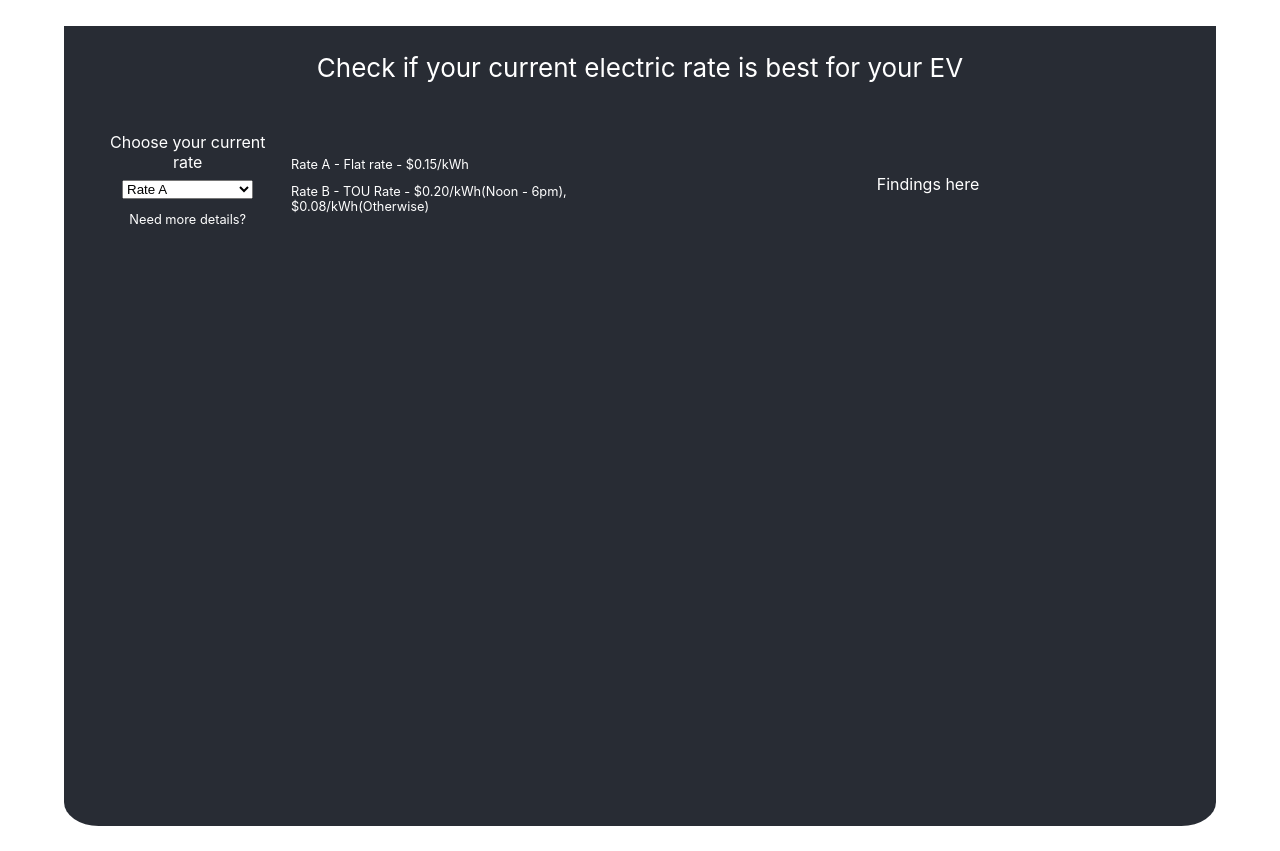
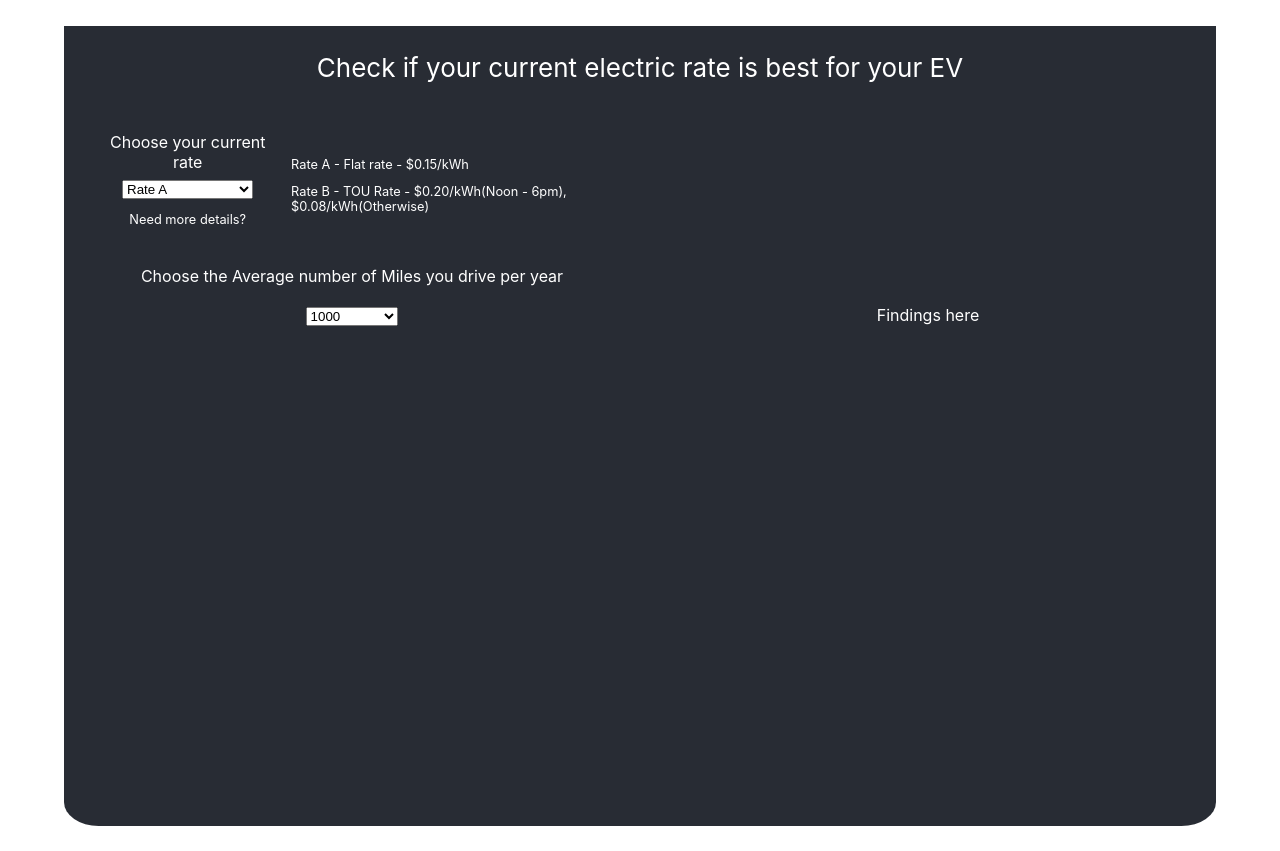
Before and after one commit to snehadr23/react-charging-ev-cost, a React (Create React App) app: page / in a window 1280 px wide. Built offline with nearby package versions, Linux system fonts and the light colour scheme.

Commit message:
added initial version for avg miles

```diff
--- /dev/null
+++ b/src/params/mileOption.js
@@ -0,0 +1,9 @@
+import React from 'react';
+
+const MileOption = (props) => {
+    return (
+    <option value = {props.miles}>{props.miles}</option>
+    )
+}
+
+export default MileOption;
--- a/src/params/params.js
+++ b/src/params/params.js
@@ -1,6 +1,6 @@
 import React, {Component} from 'react';
 import CurrentRate from './currentRate';
-// import Miles from './miles';
+import MileOption from './mileOption';
 class Params extends Component {
     state = {
         currentRate: {
@@ -16,7 +16,8 @@ class Params extends Component {
         miles : {
             milesStart: 1000,
             milesStep: 1000,
-            milesEnd: 100000
+            milesEnd: 100000,
+            milesList: []
         },
         timeOfDay : {
             option1 : 'Midnight to 6am',
@@ -25,11 +26,34 @@ class Params extends Component {
             option4 : '6pm to Midnight'
         }
     }
+
+    componentWillMount() {
+        for(var i = 0; i < (this.state.miles.milesEnd / this.state.miles.milesStep); i++) {
+            this.state.miles.milesList.push(this.state.miles.milesStart * (i + 1));
+        }
+        console.log(this.state.miles.milesList);
+    }
+
     render () {
+        let miles = null;
+        miles = (
+            <div className = 'params-choice'>
+                <label for = 'miles'>Choose the Average number of Miles you drive per year</label>
+                <div>
+                    <select id = 'miles' className = 'select'>
+                        {this.state.miles.milesList.map((miles, index) => {
+                        return <MileOption
+                            miles = {miles}
+                            key = {miles}/>
+                        })}
+                    </select>
+                </div>
+            </div>
+          )
         return (
             <div>
                 <CurrentRate currentRate = {this.state.currentRate}/>
-                {/* <Miles/> */}
+                {miles}
                 {/*<TimeOfDay/> */}
             </div>
         )
--- a/src/params/styles/params.css
+++ b/src/params/styles/params.css
@@ -20,6 +20,12 @@
     font-size: 0.8em;
 }
 
-.params-choice {
+.params-choice:nth-child(2) {
+    display: block;
+    margin: 5% auto;
+    width: fit-content;
+}
 
+.params-choice:nth-child(2) .select {
+    width: 22%;
 }
```
Also changed, not shown: src/params/miles.js (deleted, +0 -15 lines).
